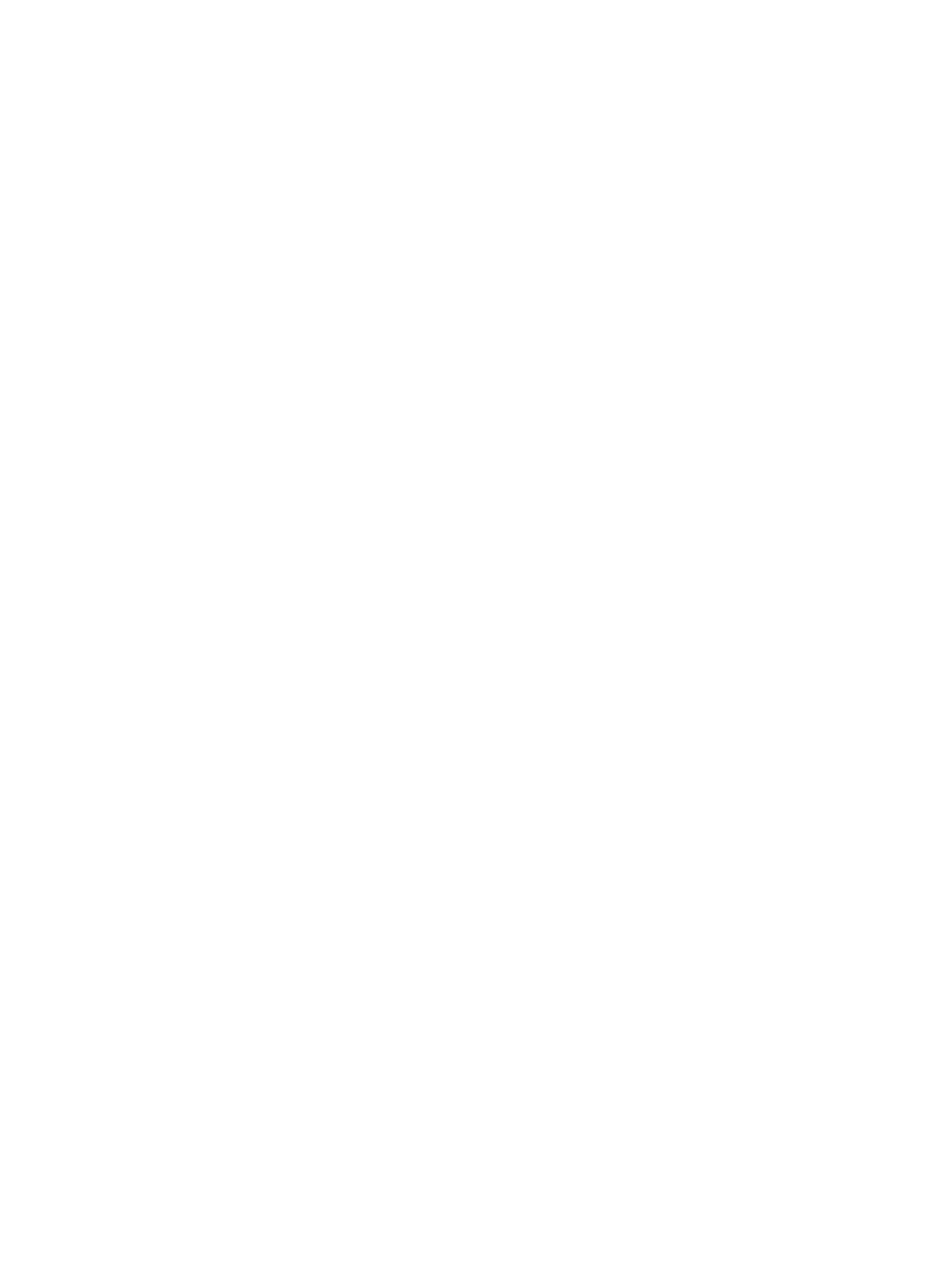
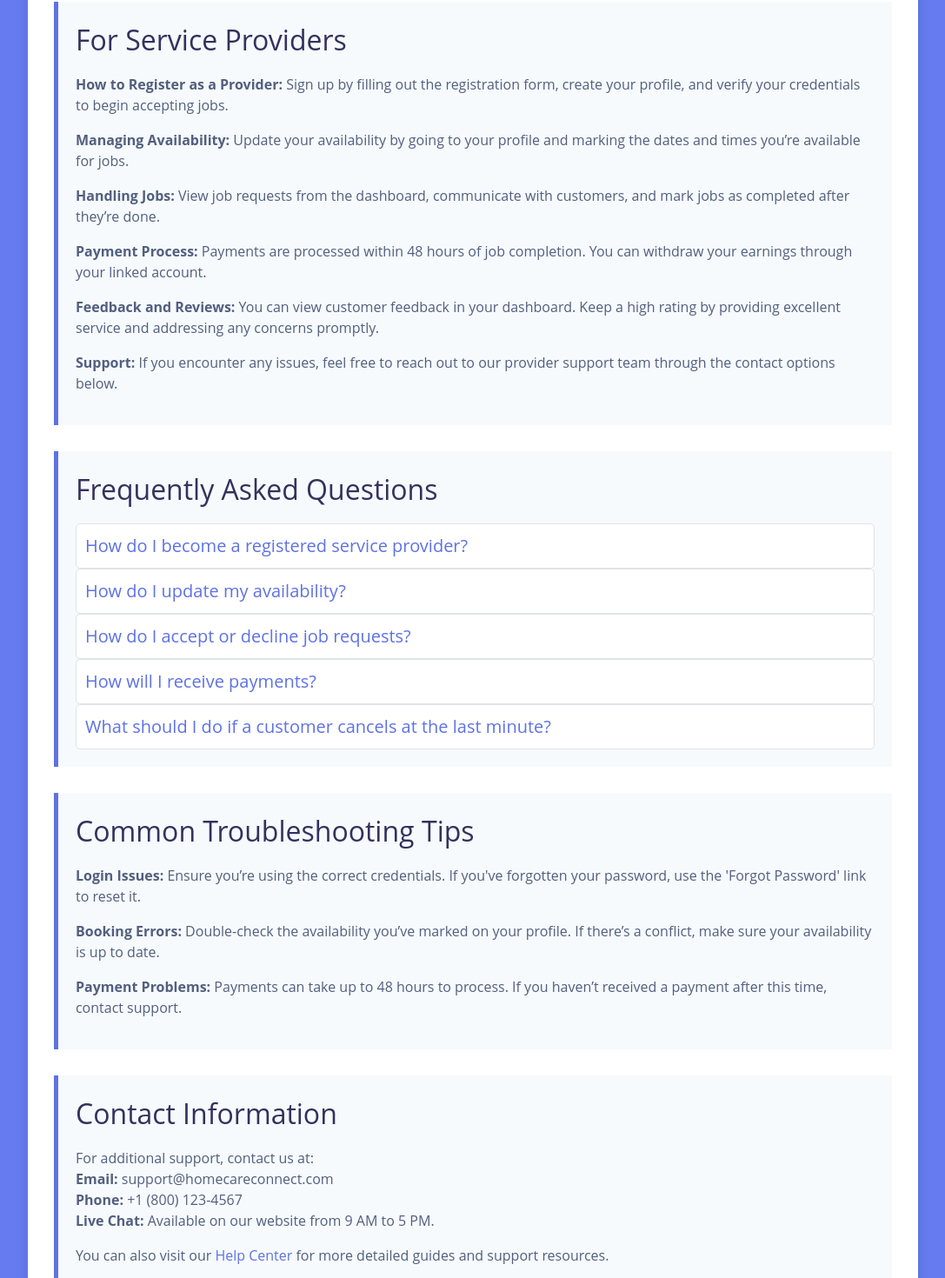
Before and after one commit to fahad10inb/Home_Care_Connect, a React (Create React App) app: page /provider/ProviderHelp in a window 1280 px wide. Before the commit this address had no page. Shown: the part 403-1873 px from the top of the page at 87% size, without its empty margins (96-1183 px from the left). Before the commit the page ends 800 px from the top, so only its background shows below. Built offline with nearby package versions, Linux system fonts and the light colour scheme.

Commit message:
provider help

```diff
--- a/package.json
+++ b/package.json
@@ -11,13 +11,13 @@
     "@types/react-dom": "^18.3.0",
     "class-variance-authority": "^0.7.0",
     "clsx": "^2.1.1",
-    "firebase": "^10.14.0",
+    "firebase": "^10.14.1",
     "lucide-react": "^0.447.0",
     "postcss": "^8.4.47",
     "react": "^18.3.1",
     "react-dom": "^18.3.1",
     "react-icons": "^5.3.0",
-    "react-router-dom": "^6.26.2",
+    "react-router-dom": "^6.27.0",
     "react-scripts": "5.0.1",
     "tailwind-merge": "^2.5.3",
     "tailwindcss-animate": "^1.0.7",
--- a/src/App.js
+++ b/src/App.js
@@ -14,6 +14,7 @@
 import PlumberDashboard from './Pages/dashboard/PlumberDashboard';
 import ElectricityDashboard from './Pages/dashboard/ElectricityDashboard';
 import ProviderProfile from './Pages/provider/ProviderProfile';
+import ProviderHelp from './Pages/provider/ProviderHelp';
 function App() {
   return (
     <BrowserRouter>
@@ -31,6 +32,7 @@
         <Route path="/plumber" element={<PlumberDashboard />} />
         <Route path="/electricity" element={<ElectricityDashboard />} />
         <Route path="/provider/ProviderProfile" element={<ProviderProfile />} />
+        <Route path="/provider/ProviderHelp" element={<ProviderHelp />} />
 
       </Routes>
     </BrowserRouter>
--- a/src/Pages/provider/ProviderDashboard.jsx
+++ b/src/Pages/provider/ProviderDashboard.jsx
@@ -100,9 +100,9 @@
       <div className="bg-[#4B49AC] text-white w-64 p-5 flex flex-col">
         <h1 className="text-lg font-bold mb-5">Home Care Connect</h1>
         <ul>
-          <li className="mb-4 hover:text-gray-300 cursor-pointer" onClick={() => navigate('/')}>Home</li>
+          <li className="mb-4 hover:text-gray-300 cursor-pointer" >Home</li>
           <li className="mb-4 hover:text-gray-300 cursor-pointer">Dashboard</li>
-          <li className="mb-4 hover:text-gray-300 cursor-pointer">Help</li>
+          <li className="mb-4 hover:text-gray-300 cursor-pointer" onClick={() => navigate('/provider/ProviderHelp')}>Help</li>
           <li className="mb-4 hover:text-gray-300 cursor-pointer" onClick={() => navigate('/provider/ProviderProfile')}>Profile</li>
           <li className="hover:text-gray-300 cursor-pointer">Logout</li>
         </ul>
--- /dev/null
+++ b/src/Pages/provider/ProviderHelp.css
@@ -0,0 +1,193 @@
+/* Base Styling */
+body {
+    margin: 0;
+    font-family: "Open Sans", sans-serif;
+    font-size: 1rem;
+    font-weight: 400;
+    line-height: 1.5;
+    color: #525f7f;
+    text-align: left;
+    background-color: #667bef;
+}
+
+hr {
+    box-sizing: content-box;
+    height: 0;
+    overflow: visible;
+}
+
+h1, h2, h3, h4, h5, h6 {
+    margin-top: 0;
+    margin-bottom: 0.5rem;
+    font-weight: 400;
+    color: #32325d;
+}
+
+p {
+    margin-top: 0;
+    margin-bottom: 1rem;
+}
+
+a {
+    color: #5e72e4;
+    text-decoration: none;
+    background-color: transparent;
+}
+
+a:hover {
+    color: #233dd2;
+    text-decoration: none;
+}
+
+a:not([href]):not([tabindex]) {
+    color: inherit;
+    text-decoration: none;
+}
+
+a:not([href]):not([tabindex]):hover,
+a:not([href]):not([tabindex]):focus {
+    color: inherit;
+    text-decoration: none;
+}
+
+a:not([href]):not([tabindex]):focus {
+    outline: 0;
+}
+
+img {
+    vertical-align: middle;
+    border-style: none;
+}
+
+svg {
+    overflow: hidden;
+    vertical-align: middle;
+}
+
+label {
+    display: inline-block;
+    margin-bottom: 0.5rem;
+}
+
+table {
+    border-collapse: collapse;
+}
+
+caption {
+    padding-top: 1rem;
+    padding-bottom: 1rem;
+    color: #8898aa;
+    text-align: left;
+    caption-side: bottom;
+}
+
+th {
+    text-align: inherit;
+}
+
+button {
+    border-radius: 0;
+}
+
+button:focus {
+    outline: 1px dotted;
+    outline: 5px auto -webkit-focus-ring-color;
+}
+
+button:not(:disabled),
+[type="button"]:not(:disabled),
+[type="reset"]:not(:disabled),
+[type="submit"]:not(:disabled) {
+    cursor: pointer;
+}
+
+/* Container */
+.help-container {
+    width: 80%;
+    margin: 50px auto;
+    padding: 30px;
+    background-color: #ffffff;
+    border-radius: 10px;
+    box-shadow: 0 4px 15px rgba(0, 0, 0, 0.1);
+}
+
+/* Title */
+.title_h h1 {
+    font-size: 2rem;
+    color: #32325d;
+    margin-bottom: 1rem;
+}
+
+/* Sections */
+.section_h {
+    margin-bottom: 30px;
+    padding: 20px;
+    background-color: #f7fafc;
+    border-left: 5px solid #5e72e4;
+}
+
+.section_h h2 {
+    font-size: 2rem; /* Heading size for Introduction */
+    color: #32325d;
+    margin-bottom: 15px;
+}
+
+.section_h p {
+    font-size: 1rem;
+    color: #525f7f;
+}
+
+/* FAQ Section */
+.faq-section_h {
+    background-color: #f7fafc;
+    padding: 20px;
+    border-left: 5px solid #5e72e4;
+    margin-bottom: 30px;
+}
+
+.faq-section_h h2 {
+    font-size: 2rem; /* Set to the same size as the section_h h2 */
+    color: #32325d;
+    margin-bottom: 15px;
+}
+
+.faq-question_h {
+    font-size: 1.25rem;
+    color: #5e72e4;
+    cursor: pointer;
+    padding: 10px;
+    background-color: #ffffff;
+    border: 1px solid #dfe3e8;
+    border-radius: 5px;
+    transition: background-color 0.3s ease;
+}
+
+.faq-question_h:hover {
+    background-color: #e9ecef;
+}
+
+.faq-answer_h {
+    display: none;
+    font-size: 1rem;
+    color: #525f7f;
+    padding: 10px 15px;
+    border-left: 5px solid #5e72e4;
+    background-color: #ffffff;
+}
+
+.faq-answer_h.active {
+    display: block;
+}
+
+/* Contact Section */
+.contact-section_h {
+    background-color: #f7fafc;
+    padding: 20px;
+    border-left: 5px solid #5e72e4;
+}
+
+.contact-section_h h2 {
+    font-size: 2rem; /* Set to the same size as the introduction heading */
+    color: #32325d;
+    margin-bottom: 15px;
+}
--- /dev/null
+++ b/src/Pages/provider/ProviderHelp.js
@@ -0,0 +1,140 @@
+import React, { useState } from 'react';
+import './ProviderHelp.css';
+
+const faqs = [
+  {
+    question: "How do I become a registered service provider?",
+    answer: "Click on the 'Join as Provider' link, fill in your details, and upload the necessary documents for verification. Once approved, you can start accepting jobs."
+  },
+  {
+    question: "How do I update my availability?",
+    answer: "Go to your profile, click on the 'Availability' tab, and update your schedule. Make sure to regularly update your availability to avoid job conflicts."
+  },
+  {
+    question: "How do I accept or decline job requests?",
+    answer: "Once a customer requests your service, you’ll receive a notification. You can either accept or decline the job from the job requests section in your dashboard."
+  },
+  {
+    question: "How will I receive payments?",
+    answer: "Payments will be credited to your registered account within 48 hours after the job is completed and approved by the customer."
+  },
+  {
+    question: "What should I do if a customer cancels at the last minute?",
+    answer: "Last-minute cancellations may incur a cancellation fee, which will be credited to your account. Check the cancellation policy for more details."
+  }
+];
+
+const ProviderHelp = () => {
+  const [activeIndex, setActiveIndex] = useState(null);
+
+  const toggleFAQ = (index) => {
+    setActiveIndex(activeIndex === index ? null : index);
+  };
+
+  return (
+    <div className="help-container">
+      {/* Introduction Section */}
+      <div className="title_h">
+        <h1>Provider Help Page</h1>
+        <p>Find answers and guidance for using Home Care Connect as a provider.</p>
+      </div>
+
+      {/* Introduction */}
+      <div className="section_h">
+        <h2>Introduction</h2>
+        <p>
+          Home Care Connect is a platform that connects service providers with customers
+          seeking home services like cleaning, plumbing, and electrical work. Our mission
+          is to make it easy for customers to find reliable service professionals and for
+          providers to grow their business by offering quality services.
+        </p>
+      </div>
+
+      {/* For Service Providers */}
+      <div className="section_h">
+        <h2>For Service Providers</h2>
+        <p>
+          <strong>How to Register as a Provider:</strong> Sign up by filling out the
+          registration form, create your profile, and verify your credentials to begin
+          accepting jobs.
+        </p>
+        <p>
+          <strong>Managing Availability:</strong> Update your availability by going to
+          your profile and marking the dates and times you’re available for jobs.
+        </p>
+        <p>
+          <strong>Handling Jobs:</strong> View job requests from the dashboard, communicate
+          with customers, and mark jobs as completed after they’re done.
+        </p>
+        <p>
+          <strong>Payment Process:</strong> Payments are processed within 48 hours of job
+          completion. You can withdraw your earnings through your linked account.
+        </p>
+        <p>
+          <strong>Feedback and Reviews:</strong> You can view customer feedback in your
+          dashboard. Keep a high rating by providing excellent service and addressing
+          any concerns promptly.
+        </p>
+        <p>
+          <strong>Support:</strong> If you encounter any issues, feel free to reach out to
+          our provider support team through the contact options below.
+        </p>
+      </div>
+
+      {/* FAQ Section */}
+      <div className="faq-section_h">
+        <h2>Frequently Asked Questions</h2> {/* Heading for FAQ section */}
+        {faqs.map((faq, index) => (
+          <div key={index}>
+            <div
+              className="faq-question_h"
+              onClick={() => toggleFAQ(index)}
+            >
+              {faq.question}
+            </div>
+            <div className={`faq-answer_h ${activeIndex === index ? 'active' : ''}`}>
+              {faq.answer}
+            </div>
+          </div>
+        ))}
+      </div>
+
+      {/* Troubleshooting Section */}
+      <div className="section_h">
+        <h2>Common Troubleshooting Tips</h2>
+        <p>
+          <strong>Login Issues:</strong> Ensure you’re using the correct credentials. If
+          you've forgotten your password, use the 'Forgot Password' link to reset it.
+        </p>
+        <p>
+          <strong>Booking Errors:</strong> Double-check the availability you’ve marked on
+          your profile. If there’s a conflict, make sure your availability is up to date.
+        </p>
+        <p>
+          <strong>Payment Problems:</strong> Payments can take up to 48 hours to process.
+          If you haven’t received a payment after this time, contact support.
+        </p>
+      </div>
+
+      {/* Contact Information Section */}
+      <div className="contact-section_h">
+        <h2>Contact Information</h2> {/* Changed h3 to h2 */}
+        <p>
+          For additional support, contact us at:
+          <br />
+          <strong>Email:</strong> support@homecareconnect.com
+          <br />
+          <strong>Phone:</strong> +1 (800) 123-4567
+          <br />
+          <strong>Live Chat:</strong> Available on our website from 9 AM to 5 PM.
+        </p>
+        <p>
+          You can also visit our <a href="/help-center">Help Center</a> for more
+          detailed guides and support resources.
+        </p>
+      </div>
+    </div>
+  );
+};
+
+export default ProviderHelp;
```
Also changed, not shown: 1 other file (tests, documents, lock files or other folders).
